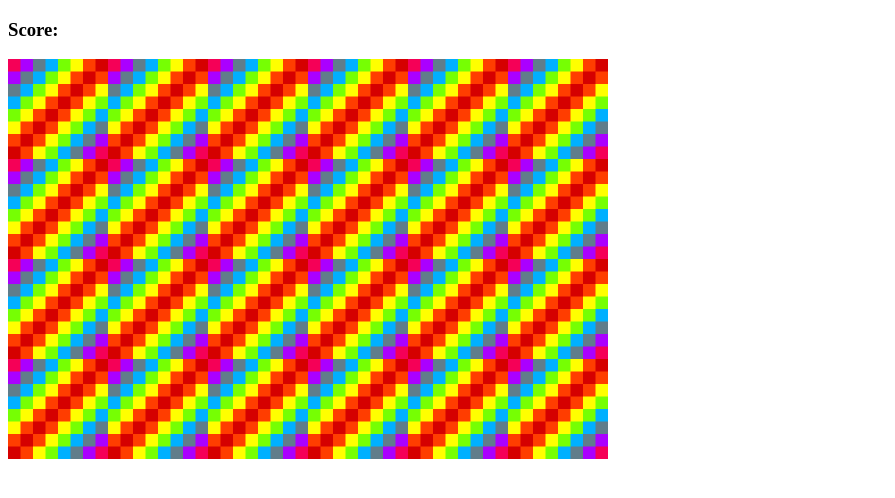
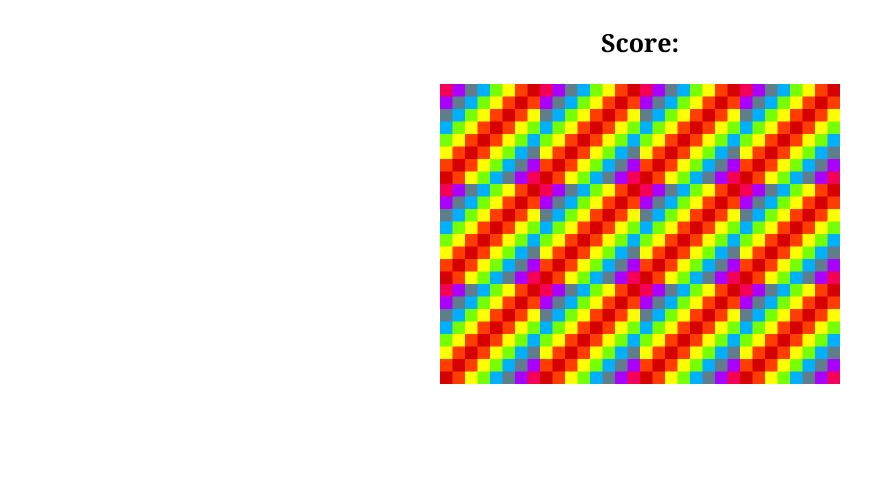
Before and after one commit to tkremer72/Simple-Memory-Game, a plain HTML site: page index.html in a window 1280 px wide. Shown: the whole page, without its empty margins (0-895 px from the left). Drawn offline with Linux system fonts and the light colour scheme.

Commit message:
Changed images in images folder, updated the app.js file, added some styling to center the grid and the h3 component.

```diff
--- a/app.js
+++ b/app.js
@@ -1,151 +1,111 @@
-document.addEventListener('DOMContentLoaded', () => {
-     //card options
-     const cardArray = [
+document.addEventListener("DOMContentLoaded", () => {
+  //Card Options
+  const cardsArray = [
     {
-         name: 'camera',
-         img: 'images/camera-icon.png'
+      name: "camera",
+      img: "images/camera.png",
     },
     {
-         name: 'cheeseburger',
-         img: 'images/cheeseburger.png'
+      name: "fire",
+      img: "images/fire.png",
     },
     {
-         name: 'ice-cream',
-         img: 'images/ice-cream.png'
+      name: "kitten",
+      img: "images/kitten.png",
     },
     {
-         name: 'pizza',
-         img: 'images/pizza.png'
+      name: "pirate",
+      img: "images/pirate.png",
     },
     {
-         name: 'milkshake',
-         img: 'images/milkshake.png'
+      name: "pokemon",
+      img: "images/pokemon.png",
     },
     {
-         name: 'hotdog',
-         img: 'images/hotdog.png'
+      name: "thumbs",
+      img: "images/thumbs.png",
     },
     {
-         name: 'fries',
-         img: 'images/fries.png'
+      name: "camera",
+      img: "images/camera.png",
     },
     {
-         name: 'cheeseburger',
-         img: 'images/cheeseburger.png'
+      name: "fire",
+      img: "images/fire.png",
     },
     {
-         name: 'ice-cream',
-         img: 'images/ice-cream.png'
+      name: "kitten",
+      img: "images/kitten.png",
     },
     {
-         name: 'pizza',
-         img: 'images/pizza.png'
+      name: "pirate",
+      img: "images/pirate.png",
     },
     {
-         name: 'milkshake',
-         img: 'images/milkshake.png'
+      name: "pokemon",
+      img: "images/pokemon.png",
     },
     {
-         name: 'hotdog',
-         img: 'images/hotdog.png'
-       }
-     ]
+      name: "thumbs",
+      img: "images/thumbs.png",
+    },
+  ];
 
-     cardArray.sort(() => 0.5 - Math.random())
+  //Use Math.random to sort the cards
+  cardsArray.sort(() => 0.5 - Math.random());
 
-     const grid = document.querySelector('.grid')
+  //Use the query selector to get the grid div
+  const grid = document.querySelector(".grid");
+  const resultDisplay = document.querySelector("#result");
 
+  var cardsChosen = [];
+  var cardsChosenId = [];
+  var cardsWon = [];
 
-     //create your board
+  //Draw the game board
   function createBoard() {
-       for (let i = 0; i < cardArray.length; i++) {
-         const card = document.createElement('img')
-         card.setAttribute('src', 'images/blank.png')
-         card.setAttribute('data-id', i)
-         // card.addEventListener('click', flipCard)
-         grid.appendChild(card)
+    for (let i = 0; i < cardsArray.length; i++) {
+      const card = document.createElement("img");
+      card.setAttribute("src", "images/blank.png");
+      card.setAttribute("data-id", i);
+      card.addEventListener("click", flipCard);
+      grid.appendChild(card);
     }
   }
 
-
-     createBoard()
-   })
-   document.addEventListener('DOMContentLoaded', () => {
-     const cardsArray = [
-         /*  {
-               name: 'camera',
-               img: 'images/camera.png'
-          }, */
-          {
-               name: 'cheeseburger',
-               img: 'images/cheeseburger.png'
-          },
-          {
-               name: 'ice-cream',
-               img: 'images/ice-cream.png'
-          },
-          {
-               name: 'pizza',
-               img: 'images/pizza.png'
-          },
-          {
-               name: 'milkshake',
-               img: 'images/milkshake.png'
-          },
-          {
-               name: 'hotdog',
-               img: 'images/hotdog.png'
-          },
-          {
-               name: 'fries',
-               img: 'images/fries.png'
-          },
-         /*  {
-               name: 'camera',
-               img: 'images/camera.png'
-          }, */
-          {
-               name: 'cheeseburger',
-               img: 'images/cheeseburger.png'
-          },
-          {
-               name: 'ice-cream',
-               img: 'images/ice-cream.png'
-          },
-          {
-               name: 'pizza',
-               img: 'images/pizza.png'
-          },
-          {
-               name: 'milkshake',
-               img: 'images/milkshake.png'
-          },
-          {
-               name: 'hotdog',
-               img: 'images/hotdog.png'
-          },
-          {
-               name: 'fries',
-               img: 'images/fries.png'
-          },
-     ]
-
-     //Use the query selector to get the grid div
-     const grid = document.querySelector('.grid')
-
-     //Draw the game board
-     function createBoard() {
-          for(let i = 0; i < cardsArray.length; i++) {
-               const card = document.createElement('img')
-               card.setAttribute('src', 'images/blank.png')
-               card.setAttribute('data-id', i)
-               //card.addEventListener('click', flipCard)
-               grid.appendChild(card)
+  //Check for matches
+  function checkForMatch() {
+    var cards = document.querySelectorAll("img");
+    const optionOneId = cardsChosenId[0];
+    const optionTwoId = cardsChosenId[1];
+    if (cardsChosen[0] === cardsChosen[1]) {
+      alert("You Found A Match!");
+      cards[optionOneId].setAttribute("src", "images/white.png");
+      cards[optionTwoId].setAttribute("src", "images/white.png");
+      cardsWon.push(cardsChosen);
+    } else {
+      cards[optionOneId].setAttribute("src", "images/blank.png");
+      cards[optionTwoId].setAttribute("src", "images/blank.png");
+      alert("Sorry, Please Try Again!");
+    }
+    cardsChosen = [];
+    cardsChosenId = [];
+    resultDisplay.textContent = cardsWon.length;
+    if (cardsWon.length === cardsArray.length / 2) {
+      resultDisplay.textContent = "Congratulations! You Found Them All!";
     }
   }
 
+  //Flip your card
+  function flipCard() {
+    var cardId = this.getAttribute("data-id");
+    cardsChosen.push(cardsArray[cardId].name);
+    cardsChosenId.push(cardId);
+    this.setAttribute("src", cardsArray[cardId].img);
+    if (cardsChosen.length === 2) {
+      setTimeout(checkForMatch, 500);
+    }
+  }
 
-
-
-     createBoard()
-   })
+  createBoard();
+});
--- a/style.css
+++ b/style.css
@@ -1,6 +1,14 @@
 .grid {
+     margin: auto;
      display: flex;
      flex-wrap: wrap;
-     width: 600px;
+     width: 400px;
      height: 300px;
    }
+h3 {
+     text-align: center;
+     font-size: 25px;
+     font-style: none;
+     font-weight: medium;
+     font-family: Georgia, 'Times New Roman', Times, serif
+}
```
Also changed, not shown: images/camera.png, images/cheeseburger.png (deleted), images/fire.png (added), images/fries.png (deleted), images/hotdog.png (deleted), images/ice-cream.png (deleted), images/kitten.png (added), images/milkshake.png (deleted), images/pirate.png (added), images/pizza.png (deleted), images/pokemon.png (added), images/thumbs.png (added). Lines whose indentation alone changed are shown as unchanged.
